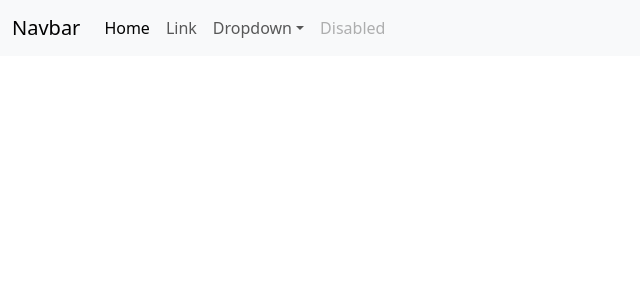
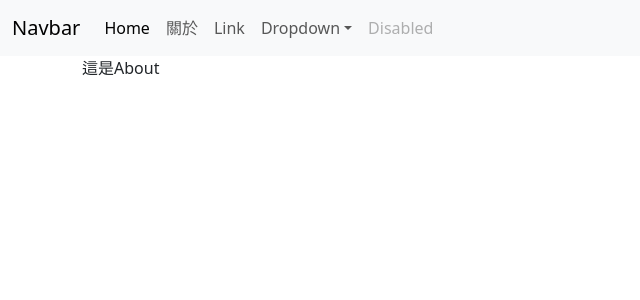
Before and after one commit to jerry83314/restaurant, a React (Vite) app: page /about in a window 1280 px wide. Shown: the top 300 px of the page, without its empty margins (0-640 px from the left). Built offline with nearby package versions, Linux system fonts and the light colour scheme.

Commit message:
增加 router

```diff
--- a/package.json
+++ b/package.json
@@ -12,7 +12,8 @@
   "dependencies": {
     "bootstrap": "^5.3.3",
     "react": "^18.2.0",
-    "react-dom": "^18.2.0"
+    "react-dom": "^18.2.0",
+    "react-router-dom": "^6.23.0"
   },
   "devDependencies": {
     "@types/react": "^18.2.66",
--- a/src/App.jsx
+++ b/src/App.jsx
@@ -3,6 +3,8 @@ import reactLogo from './assets/react.svg'
 import viteLogo from '/vite.svg'
 // import './App.css'
 import Navbar from './assets/components/Navbar'
+import { Route, Routes } from 'react-router-dom'
+import About from './pages/About'
 
 function App() {
   const [count, setCount] = useState(0)
@@ -10,6 +12,11 @@ function App() {
   return (
     <>
       <Navbar/>
+      <div className="container">
+        <Routes>
+          <Route path="/about" element={<About/>}></Route>
+        </Routes>
+      </div>
     </>
   )
 }
--- a/src/assets/components/Navbar.jsx
+++ b/src/assets/components/Navbar.jsx
@@ -1,3 +1,5 @@
+import { Link } from "react-router-dom"
+
 export default function Navbar() {
     return (
         <>
@@ -11,6 +13,9 @@ export default function Navbar() {
                 <ul class="navbar-nav me-auto mb-2 mb-lg-0">
                   <li class="nav-item">
                     <a class="nav-link active" aria-current="page" href="#">Home</a>
+                  </li>
+                  <li class="nav-item">
+                    <Link to="/about" className="nav-link">關於</Link>
                   </li>
                   <li class="nav-item">
                     <a class="nav-link" href="#">Link</a>
--- a/src/main.jsx
+++ b/src/main.jsx
@@ -3,10 +3,12 @@ import ReactDOM from 'react-dom/client'
 import App from './App.jsx'
 // import './index.css'
 import 'bootstrap/dist/css/bootstrap.min.css';
-
+import { BrowserRouter } from 'react-router-dom';
 
 ReactDOM.createRoot(document.getElementById('root')).render(
   <React.StrictMode>
-    <App />
+    <BrowserRouter>
+      <App />
+    </BrowserRouter>
   </React.StrictMode>,
 )
--- /dev/null
+++ b/src/pages/About.jsx
@@ -0,0 +1,7 @@
+export default function About() {
+  return (
+    <>
+      <p>這是About</p>
+    </>
+  );
+}
```
Also changed, not shown: src/pages/Home.jsx (added, +7 -0 lines), 1 other file (tests, documents, lock files or other folders).
